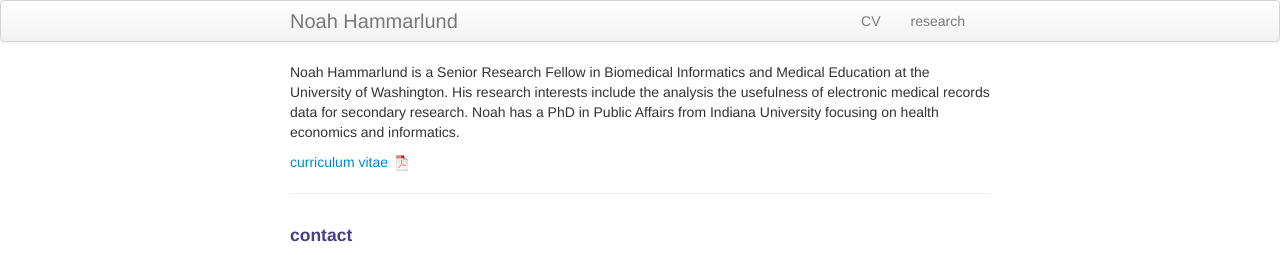
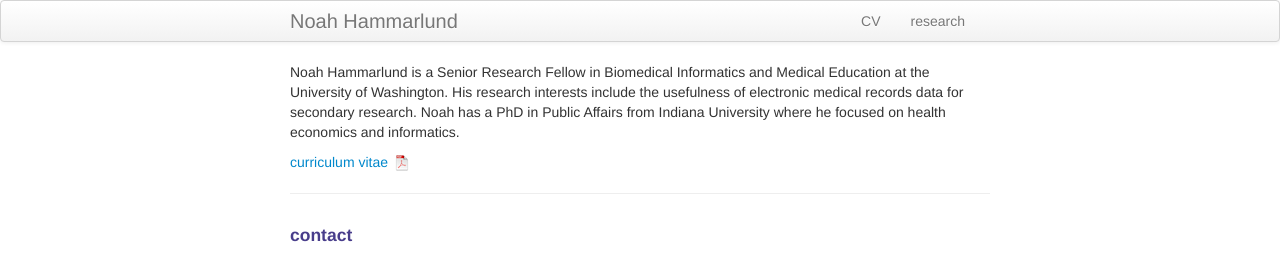
Before and after one commit to nohammar/nohammar.github.io, a Jekyll site: the page built from index.md, in a window 1280 px wide. Shown: the top 255 px of the page. Built offline with Jekyll 4.4.1, drawn with Linux system fonts in a browser that asks for light colours.

Commit message:
update my website

```diff
--- a/index.md
+++ b/index.md
@@ -1,12 +1,12 @@
 ---
 layout: frontpage
-title: Blue Ham
+title: Noah Hammarlund
 description: Noah Hammarlund is a Senior Research Fellow - BIME - University of Washington.
 keywords: Noah, Hammarlund, machine learning, electronic medical records,electronic health records mail, health economics, informatics, biomedical
 ---
 
 Noah Hammarlund is a Senior Research Fellow in Biomedical Informatics and Medical Education at the University of Washington. His research interests include
-the analysis the usefulness of electronic medical records data for secondary research. Noah has a PhD in Public Affairs from Indiana University focusing on health economics and informatics.
+the usefulness of electronic medical records data for secondary research. Noah has a PhD in Public Affairs from Indiana University where he focused on health economics and informatics.
 
 [curriculum vitae ![CV as pdf]({{ BASE_PATH }}/pages/icons16/pdf-icon.png)]({{ BASE_PATH }}/assets/CV.pdf)<br/>
 
```
